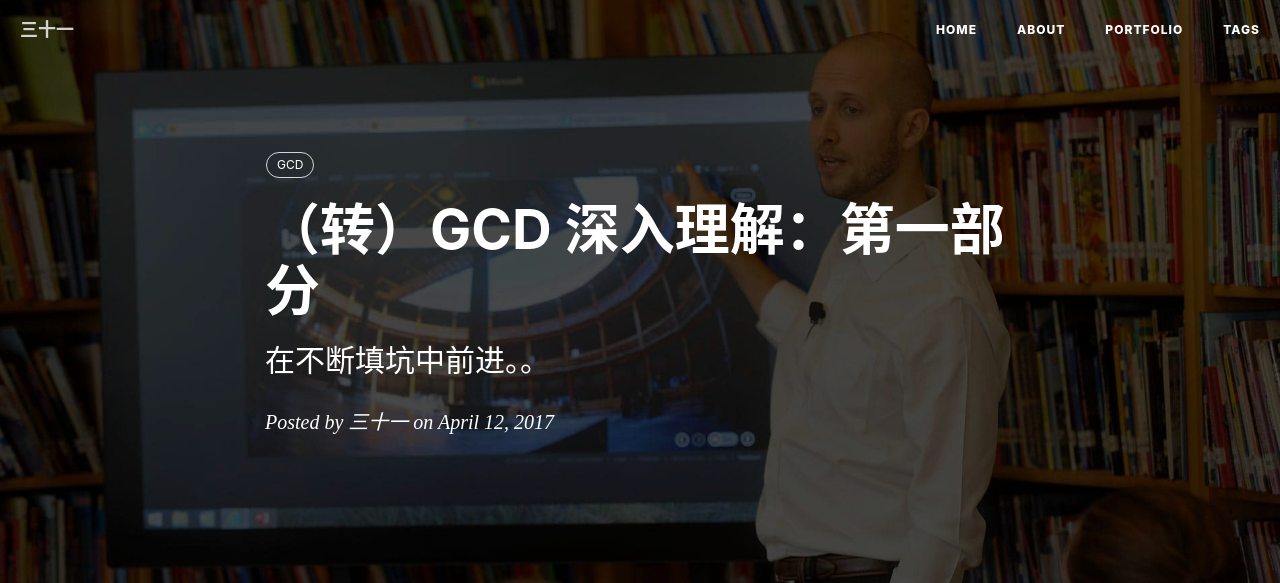
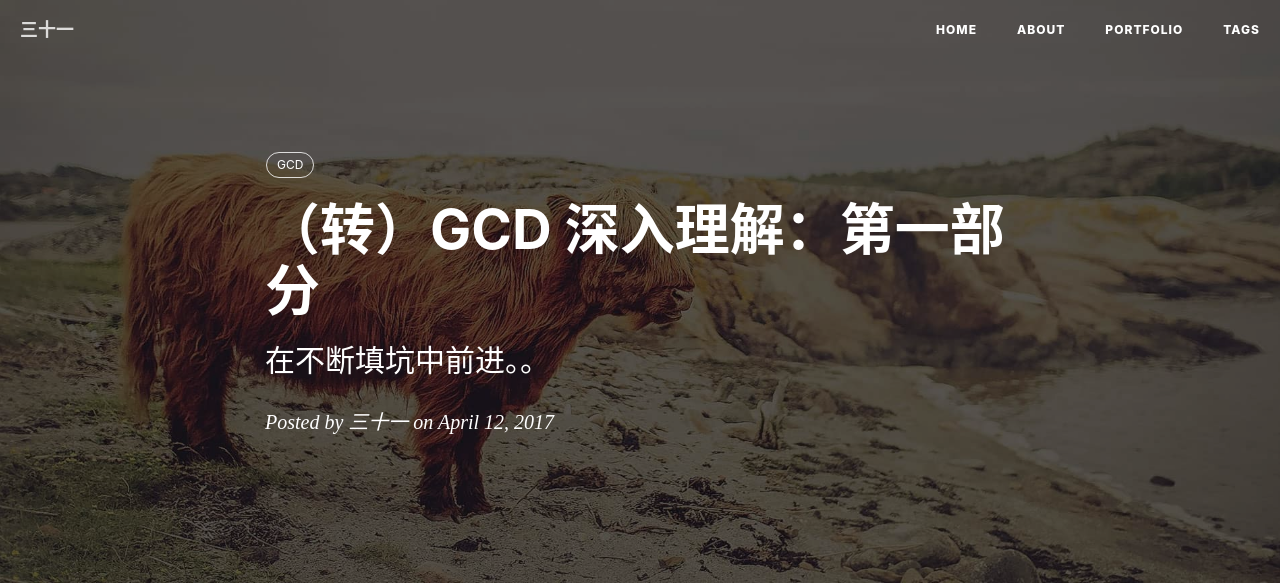
Before and after one commit to yunisSong/yunisSong.github.io, a Jekyll site: the page built from _posts/2017-04-12-（转）GCD.md, in a window 1280 px wide. Shown: the top 583 px of the page. Built offline with Jekyll 4.4.1, drawn with Linux system fonts in a browser that asks for light colours; nearby versions of some CDN libraries; comment, search, counter and statistics services are not loaded; grey boxes are pictures that could not be loaded.

Commit message:
修改背景图片

```diff
--- a/_posts/2017-04-12-（转）GCD.md
+++ b/_posts/2017-04-12-（转）GCD.md
@@ -4,7 +4,7 @@ title:      （转）GCD 深入理解：第一部分
 subtitle:   在不断填坑中前进。。
 date:       2017-04-12
 author:     三十一
-header-img: img/post-bg-nextgen-web-pwa.jpg
+header-img: img/contact-bg.jpg
 header-mask: 0.3
 catalog:    true
 tags:
```
